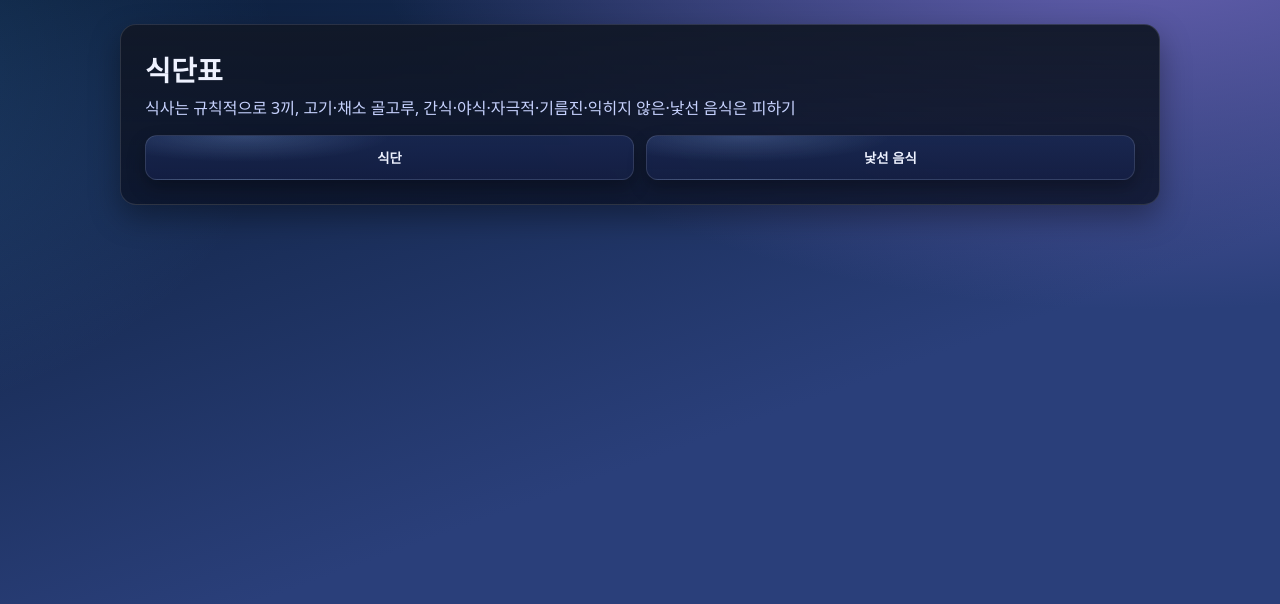
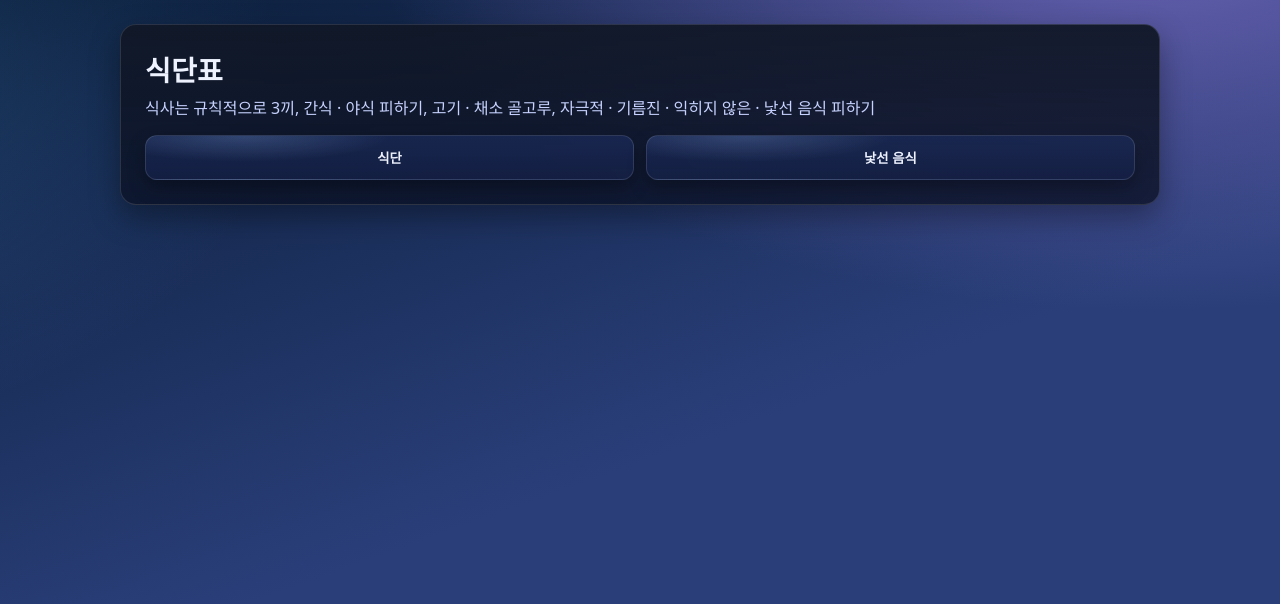
Before and after one commit to sewon7960/meal-plan, a plain HTML site: page index.html in a window 1280 px wide. Drawn offline with Linux system fonts and the light colour scheme.

Commit message:
Update index.html
Update index.html

```diff
--- a/index.html
+++ b/index.html
@@ -68,7 +68,7 @@
       <div class="hero">
         <div>
           <h1>식단표</h1>
-          <p class="sub">식사는 규칙적으로 3끼, 고기·채소 골고루, 간식·야식·자극적·기름진·익히지 않은·낯선 음식은 피하기</p>
+          <p class="sub">식사는 규칙적으로 3끼, 간식 · 야식 피하기, 고기 · 채소 골고루, 자극적 · 기름진 · 익히지 않은 · 낯선 음식 피하기</p>
         </div>
       </div>
 
```
